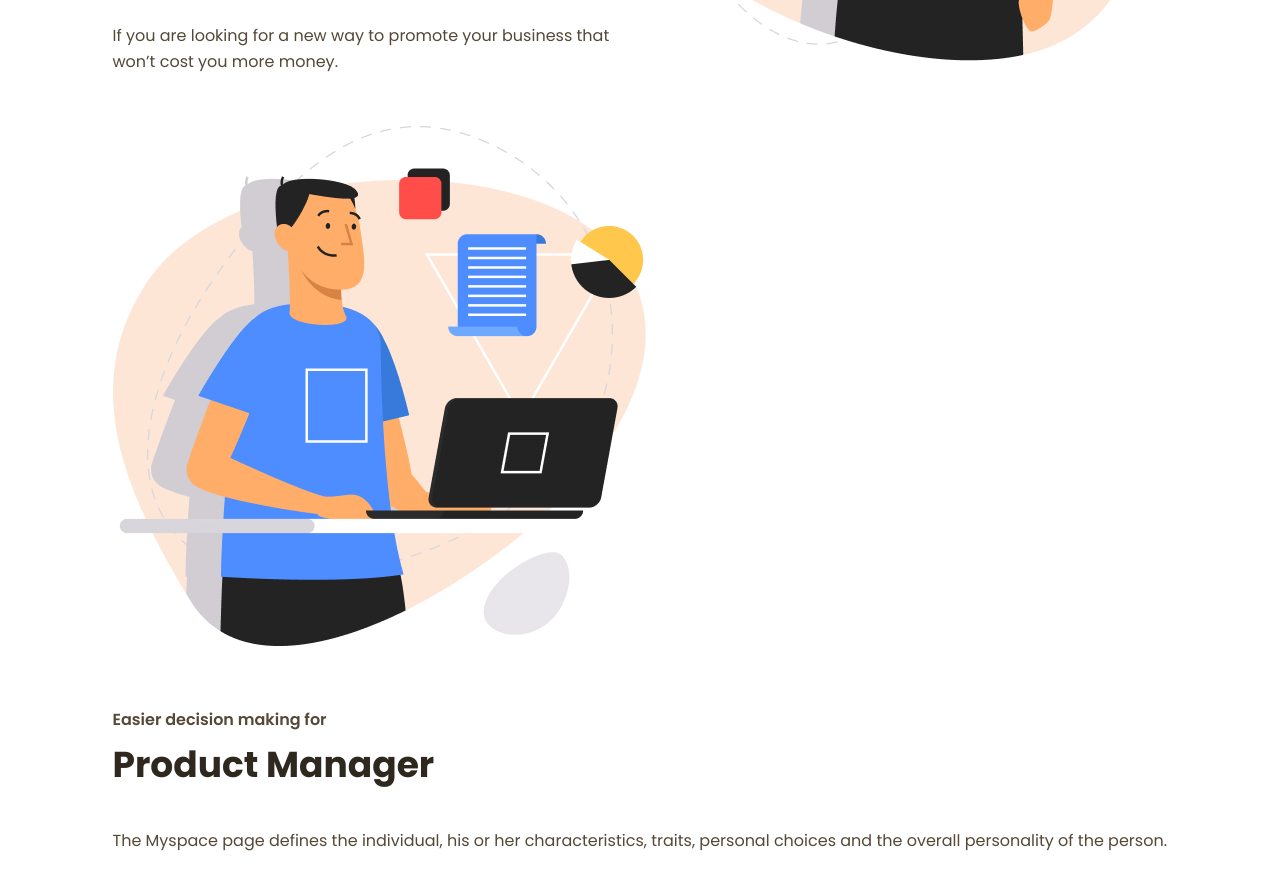
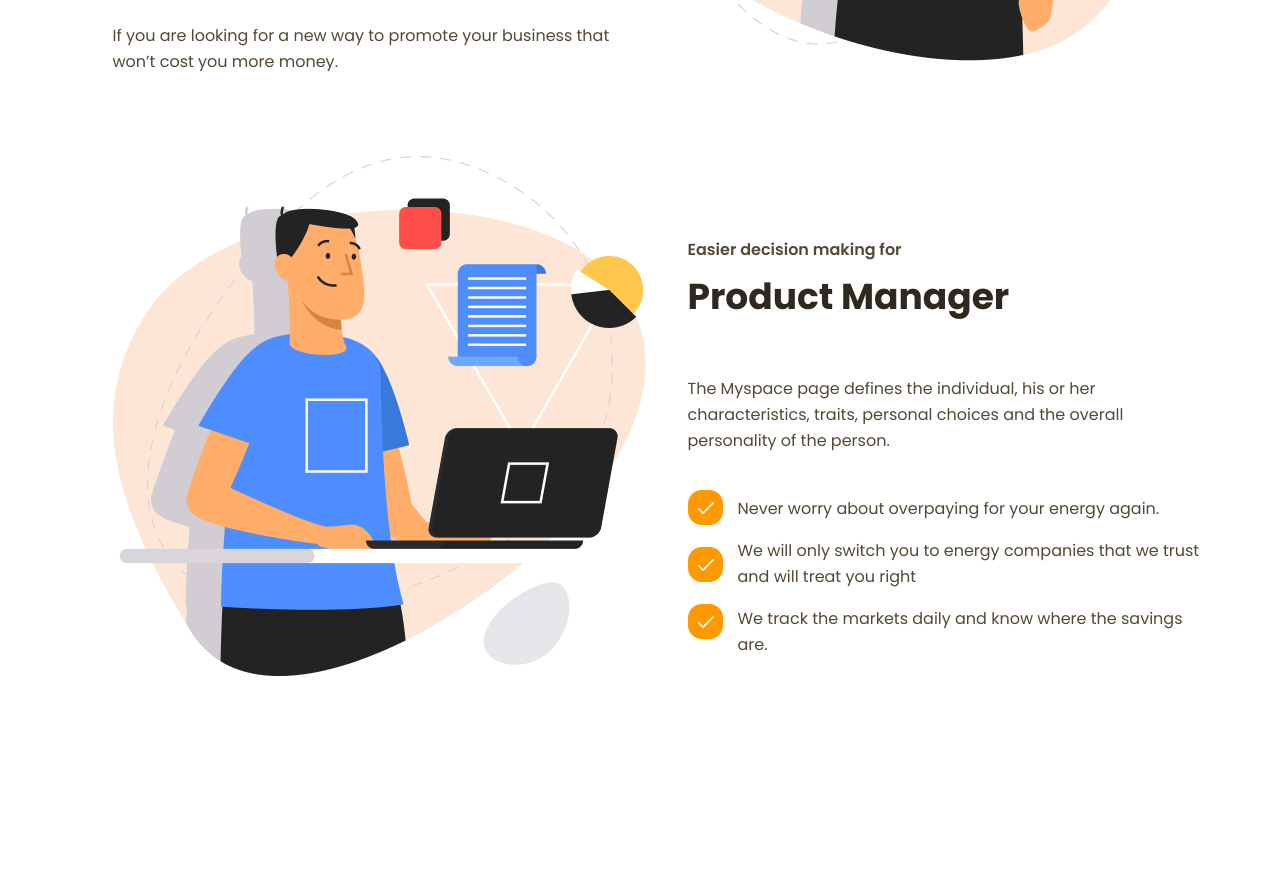
Before and after one commit to amandaerikslid/productly2.0, a plain HTML site: page index.html in a window 1280 px wide. Shown: the part 1809-2699 px from the top of the page. Drawn offline with Linux system fonts and the light colour scheme.

Commit message:
05 product managers

```diff
--- a/index.html
+++ b/index.html
@@ -103,20 +103,35 @@
             </div>
         </section>
 
-        <section>
-            <div>
+        <section class="manager-container">
+            <div class="image-computer">
                 <img src="images/imagethree.jpg" alt="Man with computer">
             </div>
 
-            <div>
-                <h5 class="small-title">Easier decision making for</h5>
+            <div class="product-manager">
+                <h5 class="small-title easier">Easier decision making for</h5>
                 <h3 class="title">Product Manager</h3>
                 <p>The Myspace page defines the individual, his or her characteristics, traits, personal choices and the
                     overall personality of the person.</p>
 
-                <div></div>
-                <div></div>
-                <div></div>
+                <div class="check-box">
+                    <div class="check-image">
+                        <img src="images/tickicon.jpg" alt="checkbox">
+                        <br>
+                        <br>
+                        <img src="images/tickicon.jpg" alt="checkbox">
+                        <br>
+                        <br>
+                        <img src="images/tickicon.jpg" alt="checkbox">
+                    </div>
+                    <div class="check-text">
+                        <p>Never worry about overpaying for your energy again.</p>
+                        <p>We will only switch you to energy companies that we trust and will treat you right</p>
+                        <p>We track the markets daily and know where the savings are.</p>
+
+                    </div>
+                </div>
+
             </div>
 
 
--- a/styles/index.css
+++ b/styles/index.css
@@ -250,3 +250,35 @@ p {
     align-self: center;
     transform: scale(1,1);
 }
+
+.manager-container {
+    width: 100%;
+    min-height: 700px;
+    display: flex;
+    margin-top: 30px;
+}
+
+.image-computer {
+    margin-right: 20px;
+}
+
+.easier {
+    transform: translateY(55px);
+}
+
+.product-manager {
+    width: 500px;
+    min-height: 700px;
+    display: flex;
+    flex-direction: column;
+    margin-left: 20px;
+}
+
+.check-box {
+    display: flex;
+    margin-top: 20px;
+}
+
+.check-text {
+    transform: translate(15px, -10px);
+}
```
